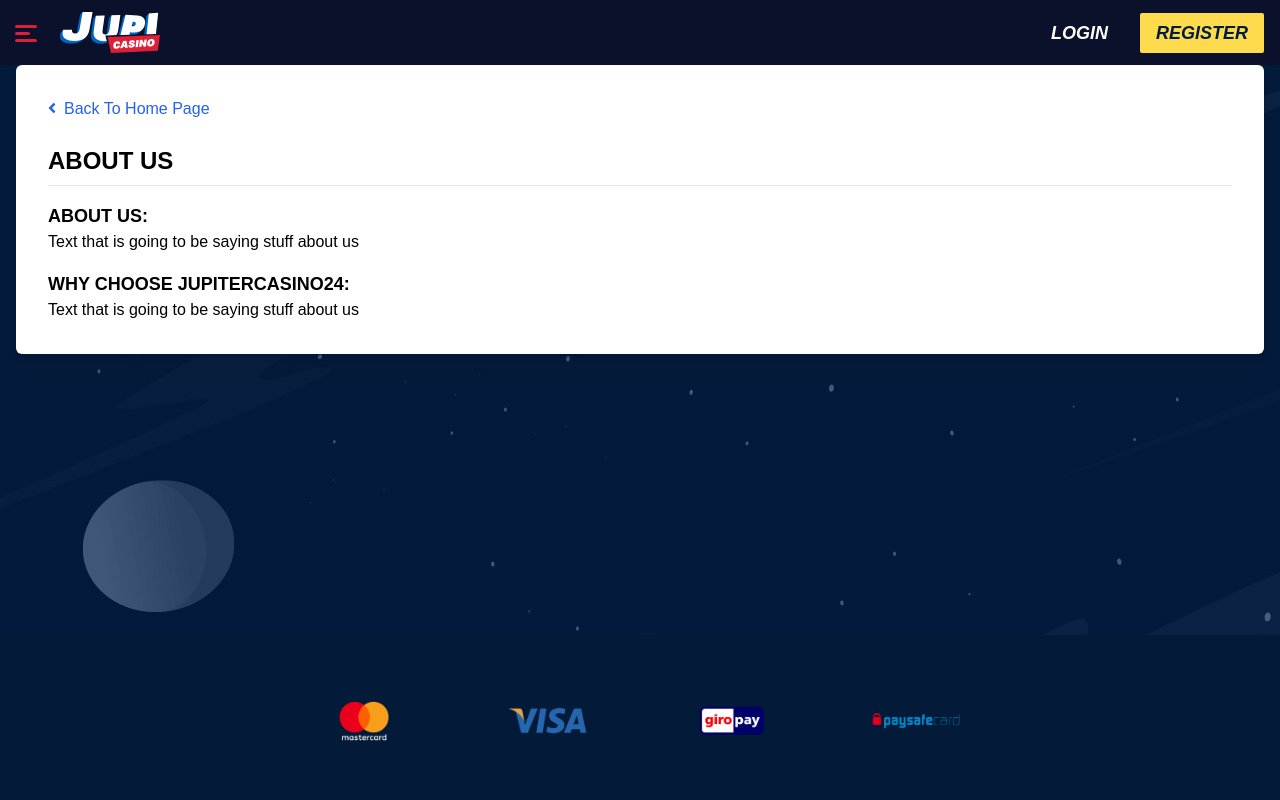
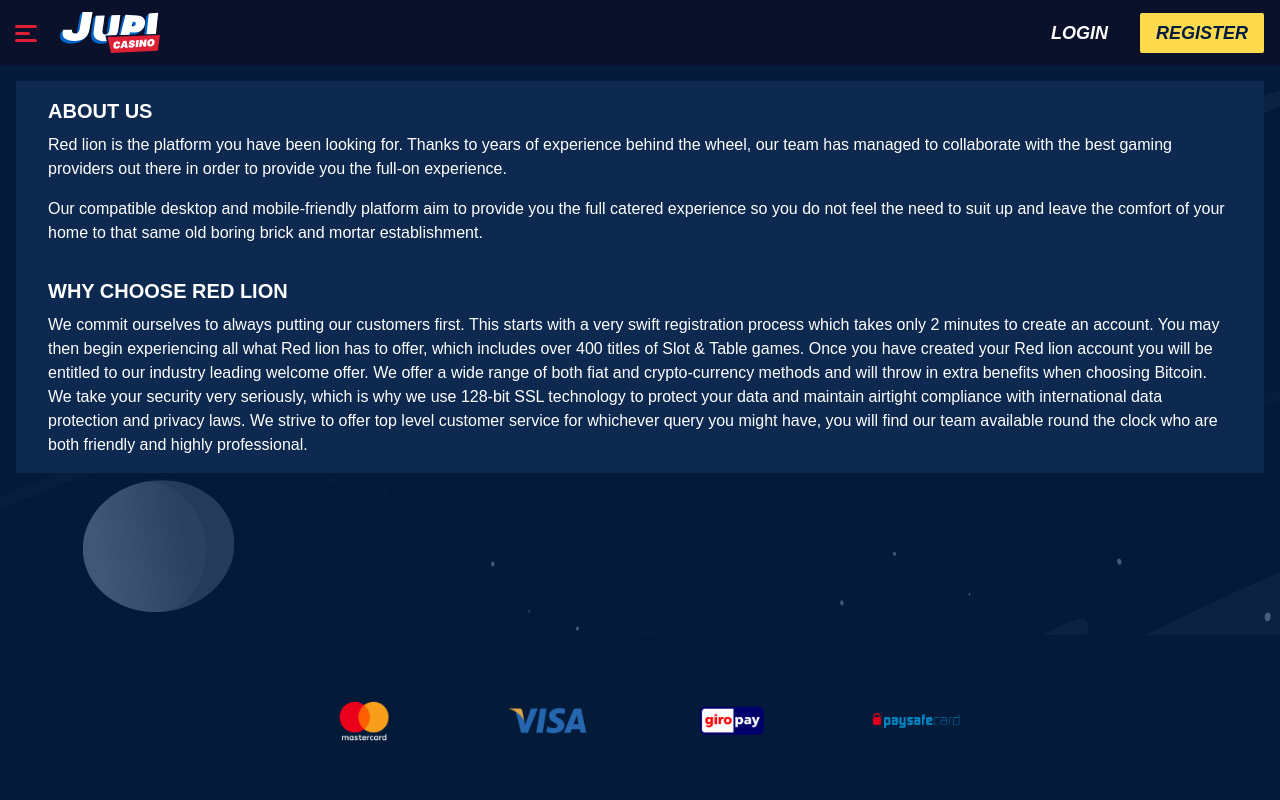
Before and after one commit to MenKNas/jupister-dummy-layout, a React (Create React App) app: page /about in a window 1280 px wide. Shown: the top 800 px of the page. Built offline with nearby package versions, Linux system fonts and the light colour scheme.

Commit message:
about page

```diff
--- a/src/components/Layout/index.js
+++ b/src/components/Layout/index.js
@@ -9,8 +9,12 @@ import Promotions from "../Views/Promotions";
 import Casino from "../Views/Casino";
 import Account from "../Views/Account";
 import backgroundImg from "../../images/jupizino-BG_.jpg";
+import useWindowSize from "../../hooks/useWindowSize";
 
 export default function Layout() {
+  const { width } = useWindowSize();
+  const minHeight =
+    width < 1024 ? "calc(100vh - 400px)" : "calc(100vh - 230px)";
   return (
     <div>
       <div>
@@ -18,7 +22,7 @@ export default function Layout() {
         <div className="bg-white">
           <div
             style={{
-              minHeight: "calc(100vh - 230px)",
+              minHeight: minHeight,
               backgroundImage: `url(${backgroundImg})`,
               // backgroundSize: "100%",
               backgroundRepeat: "no-repeat",
--- a/src/components/LoginRegister/index.js
+++ b/src/components/LoginRegister/index.js
@@ -1,6 +1,5 @@
 import * as React from "react";
 import { Modal, ModalBody, ModalHeader } from "../NewModal";
-import { ReactComponent as ChevronLeft } from "../../icons/chevron-left.svg";
 import { useTranslation } from "react-i18next";
 import { Login } from "./Login";
 import { Register } from "./Register";
--- a/src/components/Views/About.js
+++ b/src/components/Views/About.js
@@ -1,36 +1,47 @@
-import { faAngleLeft } from "@fortawesome/free-solid-svg-icons";
-import { FontAwesomeIcon } from "@fortawesome/react-fontawesome";
-import React from "react";
-import { Link } from "react-router-dom";
+import * as React from "react";
 
 export default function About() {
   return (
-    <div
-      data-component="About"
-      className="px-4 lg:max-w-1200 xl:max-w-1400 mx-auto"
-    >
-      <div className="grid grid-cols-3 lg:hidden bg-gray-100 p-2 items-center">
-        <Link to="/">Back</Link>
-        <h2 className="uppercase font-bold text-lg text-center">About Us</h2>
-      </div>
-      <div className="w-full md:w-full mx-auto p-4 lg:space-y-4 md:p-8 md:rounded-md md:shadow-md md:bg-white">
-        <Link to="/" className="text-blue-600 hidden lg:block space-x-2">
-          <FontAwesomeIcon icon={faAngleLeft} />
-          <span>Back To Home Page </span>
-        </Link>
-        <h2 className="uppercase border-b border-gray-200 font-bold text-2xl hidden lg:block py-2">
-          About Us
-        </h2>
-        <div className="space-y-4">
-          <div>
-            <h3 className="uppercase text-lg font-bold"> About us:</h3>
-            <p> Text that is going to be saying stuff about us</p>
+    <div data-component="About" className="md:px-4 max-w-1400 mx-auto">
+      <div className="space-y-4 md:py-4">
+        <div className="flex flex-col bg-bg-secondary py-4 px-8 text-white space-y-8">
+          <div className="space-y-2">
+            <h1 className="font-bold uppercase text-xl"> About us</h1>
+            <div className="space-y-4">
+              <p>
+                Red lion is the platform you have been looking for. Thanks to
+                years of experience behind the wheel, our team has managed to
+                collaborate with the best gaming providers out there in order to
+                provide you the full-on experience.
+              </p>
+              <p>
+                Our compatible desktop and mobile-friendly platform aim to
+                provide you the full catered experience so you do not feel the
+                need to suit up and leave the comfort of your home to that same
+                old boring brick and mortar establishment.
+              </p>
+            </div>
           </div>
-          <div>
-            <h3 className="uppercase text-lg font-bold">
-              Why Choose jupitercasino24:
-            </h3>
-            <p> Text that is going to be saying stuff about us</p>
+          <div className="space-y-2">
+            <h1 className="font-bold uppercase text-xl">why choose red lion</h1>
+            <div className="space-y-4">
+              <p>
+                We commit ourselves to always putting our customers first. This
+                starts with a very swift registration process which takes only 2
+                minutes to create an account. You may then begin experiencing
+                all what Red lion has to offer, which includes over 400 titles
+                of Slot & Table games. Once you have created your Red lion
+                account you will be entitled to our industry leading welcome
+                offer. We offer a wide range of both fiat and crypto-currency
+                methods and will throw in extra benefits when choosing Bitcoin.
+                We take your security very seriously, which is why we use
+                128-bit SSL technology to protect your data and maintain
+                airtight compliance with international data protection and
+                privacy laws. We strive to offer top level customer service for
+                whichever query you might have, you will find our team available
+                round the clock who are both friendly and highly professional.
+              </p>
+            </div>
           </div>
         </div>
       </div>
--- a/src/components/Views/Home/ChoosePlanet/PlanetsMobile.js
+++ b/src/components/Views/Home/ChoosePlanet/PlanetsMobile.js
@@ -96,9 +96,6 @@ export function MobileInfoCard({
   planets,
   numberOfSlides,
 }) {
-  console.log("active index :");
-  console.log(activeIndex);
-  console.log(activeIndex - numberOfSlides);
   React.useEffect(() => {
     if (activeIndex < numberOfSlides)
       setSelectedPlanet(planets[planets.length - 1]);
```
